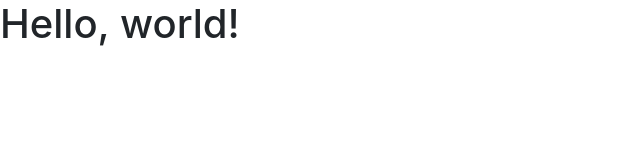
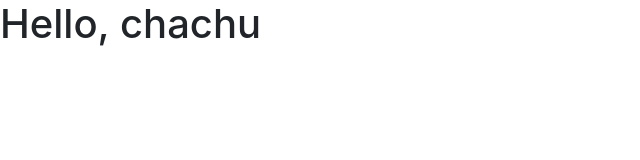
Before and after one commit to spandey1296/Guglie, a plain HTML site: page index.html in a window 1280 px wide. Shown: the full height of the page, 0-640 px from the left. Drawn offline with nearby package versions, Linux system fonts and the light colour scheme.

Commit message:
hello dosto

```diff
--- a/index.html
+++ b/index.html
@@ -11,7 +11,7 @@
     <title>Guglie</title>
   </head>
   <body>
-    <h1>Hello, world!</h1>
+    <h1>Hello, chachu</h1>
 
     <!-- Optional JavaScript; choose one of the two! -->
 
```
Also changed, not shown: gugu.html (added).
